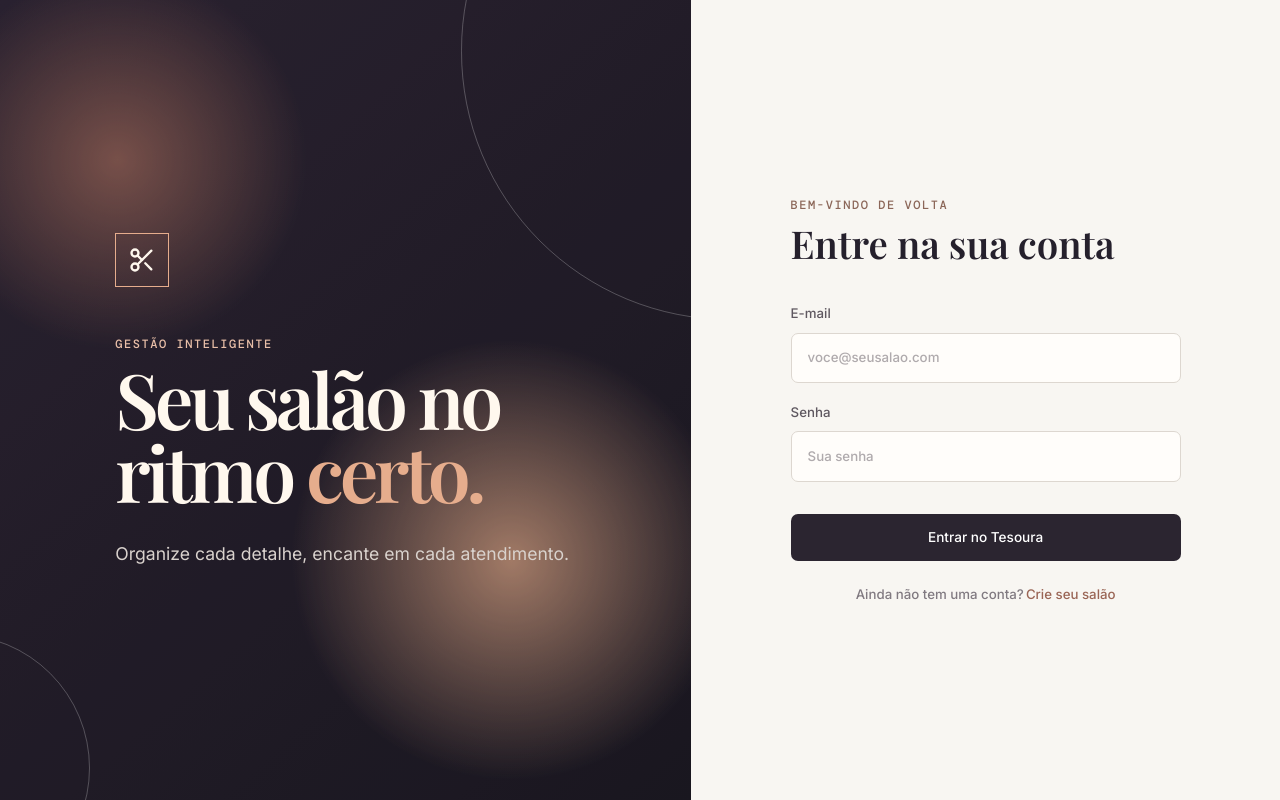
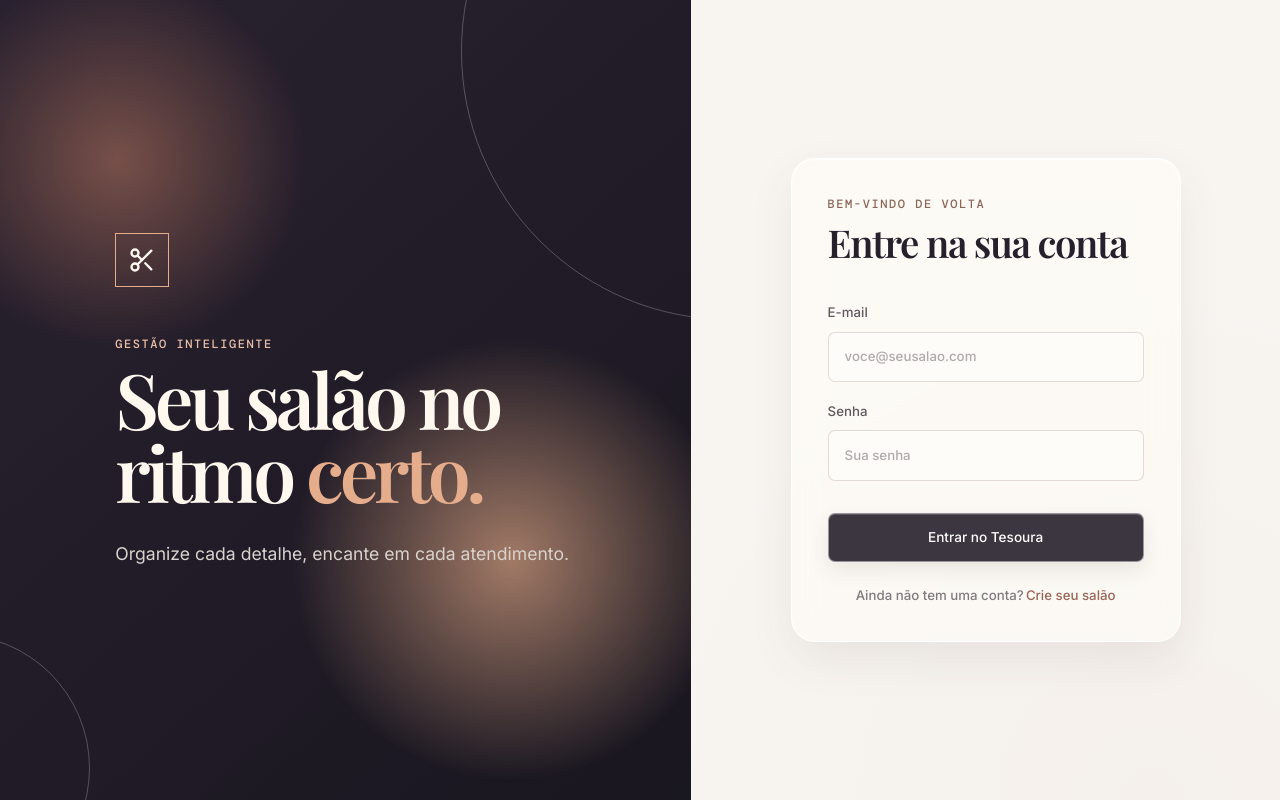
Before and after one commit to Flaviohmm/TesouraApi-Frontend, a React (Vite) app: page / in a window 1280 px wide. Built offline with nearby package versions, Linux system fonts and the light colour scheme; no server answers; a web font is replaced by a local one.

Commit message:
Add glassmorphism

```diff
--- a/src/styles.css
+++ b/src/styles.css
@@ -250,8 +250,8 @@ button {
 
 .sidebar {
   width: 248px;
-  background-color: var(--color-brand-900);
-  color: #d8d1d5;
+  background-color: rgba(41, 34, 45, 0.94);
+  color: #393738;
   padding: 27px 16px 18px;
   display: flex;
   flex-direction: column;
@@ -822,6 +822,109 @@ nav button,
   }
 }
 
+/* Glass theme */
+body {
+  background:
+    radial-gradient(circle at 10% 0%, rgba(216, 159, 131, 0.2), transparent 30rem),
+    radial-gradient(circle at 90% 100%, rgba(186, 120, 99, 0.14), transparent 32rem),
+    #f7f5f1;
+}
+
+.app-shell {
+  background: transparent;
+}
+
+.sidebar {
+  background: rgba(41, 34, 45, 0.90);
+  border-right: 1px solid rgba(255, 255, 255, 0.12);
+  box-shadow: 14px 0 40px rgba(41, 34, 45, 0.1);
+  backdrop-filter: blur(22px);
+  -webkit-backdrop-filter: blur(22px);
+}
+
+.workspace header {
+  padding: 0.85rem 1rem;
+  border: 1px solid rgba(255, 255, 255, 0.68);
+  border-radius: 18px;
+  background: rgba(255, 253, 249, 0.48);
+  box-shadow: 0 12px 35px rgba(74, 53, 45, 0.06);
+  backdrop-filter: blur(16px);
+  -webkit-backdrop-filter: blur(16px);
+}
+
+.panel,
+.metric,
+.login-card {
+  border: 1px solid rgba(255, 255, 255, 0.8);
+  border-radius: 24px;
+  background: rgba(255, 253, 249, 0.58);
+  box-shadow: 0 18px 45px rgba(74, 53, 45, 0.08), inset 0 1px rgba(255, 255, 255, 0.68);
+  backdrop-filter: blur(18px);
+  -webkit-backdrop-filter: blur(18px);
+}
+
+.login-card {
+  padding: 2.25rem;
+}
+
+.pulse {
+  background: rgba(240, 232, 222, 0.62);
+}
+
+.button,
+.icon-button,
+.mobile-menu {
+  border: 1px solid rgba(255, 255, 255, 0.48);
+  box-shadow: 0 8px 20px rgba(74, 53, 45, 0.1), inset 0 1px rgba(255, 255, 255, 0.16);
+  transition: transform 180ms ease, box-shadow 180ms ease, background 180ms ease;
+}
+
+.button:hover,
+.icon-button:hover,
+.mobile-menu:hover {
+  transform: translateY(-2px);
+  box-shadow: 0 12px 26px rgba(74, 53, 45, 0.16), inset 0 1px rgba(255, 255, 255, 0.25);
+}
+
+.primary {
+  background: rgba(43, 37, 48, 0.92);
+}
+
+.light {
+  background: rgba(255, 249, 242, 0.8);
+}
+
+.hero {
+  border: 1px solid rgba(255, 255, 255, 0.25);
+  box-shadow: 0 20px 45px rgba(125, 75, 59, 0.16), inset 0 1px rgba(255, 255, 255, 0.2);
+}
+
+.login-form-wrap {
+  background: rgba(248, 246, 242, 0.72);
+}
+
+.login-card input {
+  border-color: rgba(184, 161, 149, 0.38);
+  background: rgba(255, 253, 249, 0.7);
+  box-shadow: inset 0 1px rgba(255, 255, 255, 0.72);
+}
+
+.login-card input:focus {
+  background: rgba(255, 255, 255, 0.9);
+  box-shadow: 0 0 0 3px rgba(201, 141, 118, 0.15), 0 8px 20px rgba(74, 53, 45, 0.06);
+}
+
+.login-card h2 {
+  letter-spacing: -0.035em;
+}
+
+@media (max-width: 650px) {
+  .login-card {
+    border-radius: 20px;
+    padding: 1.5rem;
+  }
+}
+
 .inline-button,
 .back-button {
   appearance: none;
```
Also changed, not shown: 4 other files (tests, documents, lock files or other folders).
